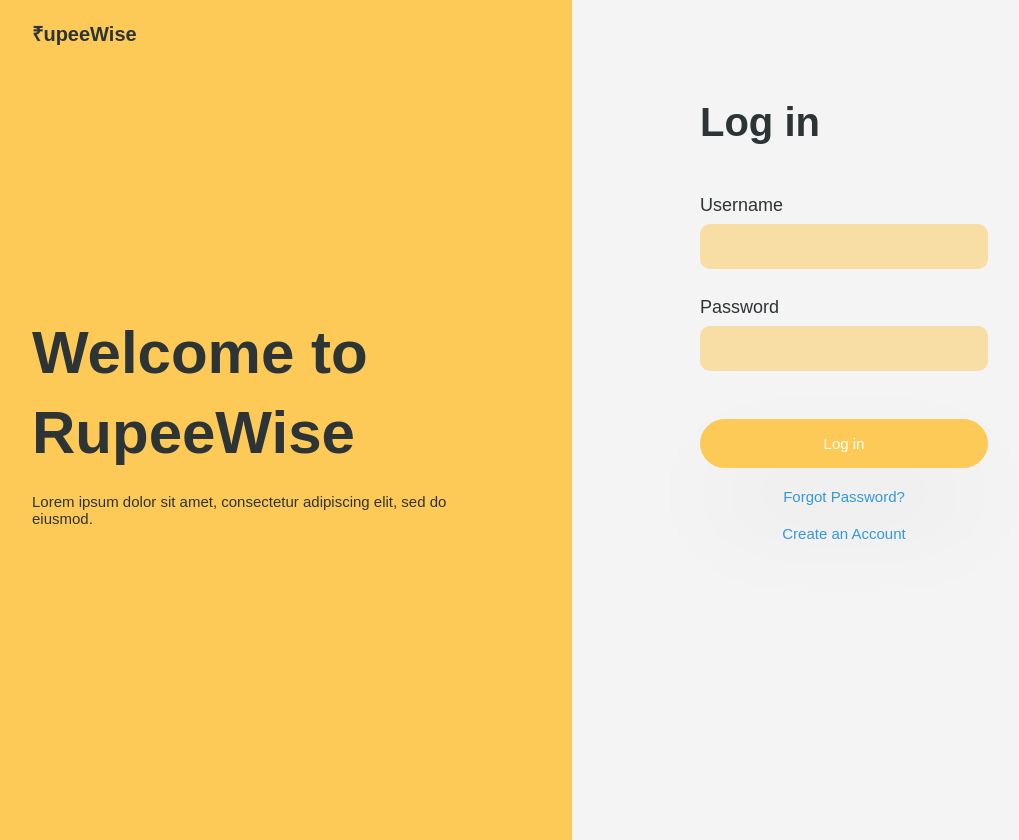
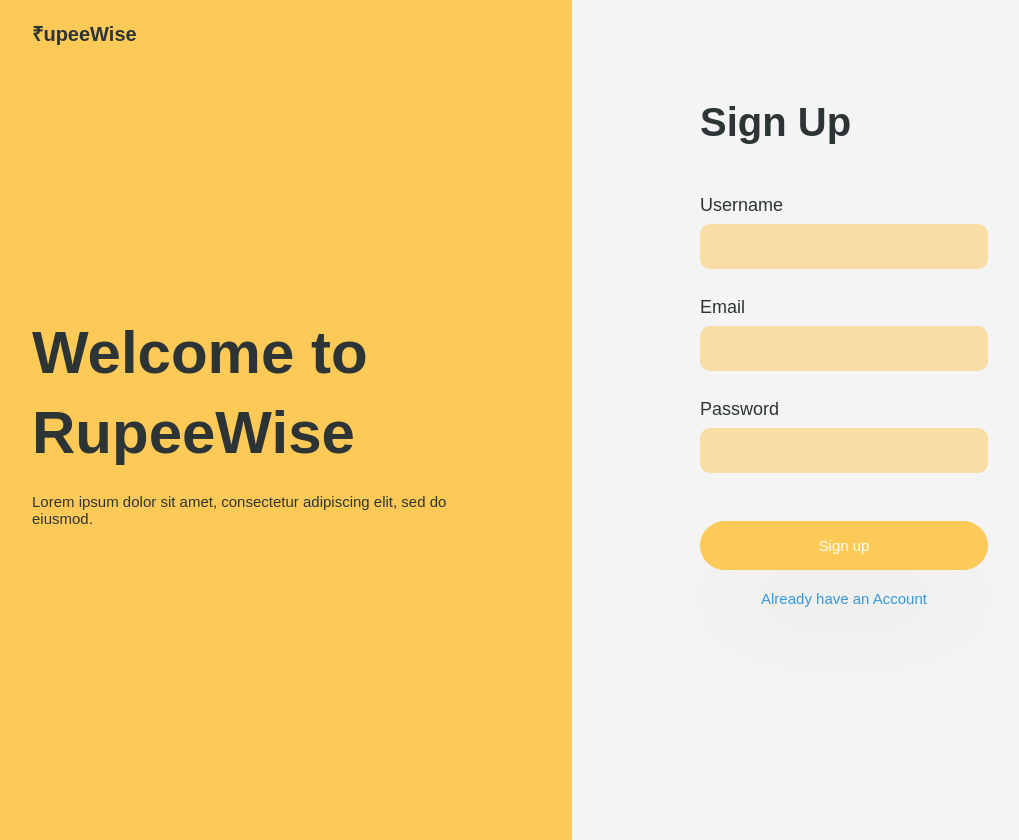
Before and after one commit to ZartDrag/RupeeWise, a React (Create React App) app: page /login in a window 1280 px wide. Both pictures are taken after a click on the element "Create an Account". Shown: the whole page, without its empty margins (68-1087 px from the left). Built offline with nearby package versions, Linux system fonts and the light colour scheme.

Commit message:
Login/signup working

```diff
--- a/src/Mycomponent/Login.js
+++ b/src/Mycomponent/Login.js
@@ -1,19 +1,13 @@
-import React from 'react'
-import { useNavigate } from 'react-router-dom';
+import React, { useEffect, useRef } from "react";
+import { useNavigate } from "react-router-dom";
 
-export default function Login() {
-    var loginFormContainer = document.querySelector("#loginform--container");
-    var signupFormContainer = document.querySelector("#signupform--container");
+var loginFormContainer;
+var signupFormContainer;
 
-    // // functions
-
-    // /*
-    // function to toggle login and Sign up form containers
-    // */
 function toggleActive(cls1, cls2) {
-      if (cls1 != null && cls1.classList.contains("hide")) {
-        cls1.classList.remove("hide");
-        cls2.classList.add("hide");
+  if (cls1 != null && cls1.current.classList.contains("hide")) {
+    cls1.current.classList.remove("hide");
+    cls2.current.classList.add("hide");
   } else {
     console.log("not working");
   }
@@ -27,131 +21,157 @@ export default function Login() {
   toggleActive(signupFormContainer, loginFormContainer);
 }
 
-    function windowOpener(windowPage) {
-      window.open(windowPage);
-    }
-    const navigate=useNavigate();
-
+export default function Login() {
+  // console.log(loginFormContainer);
+  loginFormContainer = useRef(null);
+  signupFormContainer = useRef(null);
+  const navigate = useNavigate();
   return (
     <div>
-
-
-      <div class="loginPage">
-      <div class="loginPage__leftside">
-        <div class="loginPage--logo">
+      <div className="loginPage">
+        <div className="loginPage__leftside">
+          <div className="loginPage--logo">
             <a href="index.html">₹upeeWise</a>
           </div>
-        <div class="loginPage--headingbox">
-          <h1 class="loginPage--hero">Welcome to<br />RupeeWise</h1>
-          <p class="loginPage--para">
+          <div className="loginPage--headingbox">
+            <h1 className="loginPage--hero">
+              Welcome to
+              <br />
+              RupeeWise
+            </h1>
+            <p className="loginPage--para">
               Lorem ipsum dolor sit amet, consectetur adipiscing elit, sed do
               eiusmod.
             </p>
           </div>
         </div>
-      <div class="loginPage__rightside">
-
+        <div className="loginPage__rightside">
           {/* <!-- login --> */}
 
-        <div id="loginform--container" class="loginform--container">
-          <h2 class="login--text">Log in</h2>
-          <div class="input--area">
-            <div class="username--wrapper input--field">
-              <label for="username">Username</label><br />
-              <div class="loginInput--box">
-                <input type="text" name="username" class="login--uname" />
-                <span class="material-symbols-rounded i-check hide">
+          <div ref={loginFormContainer} className="loginform--container">
+            <h2 className="login--text">Log in</h2>
+            <div className="input--area">
+              <div className="username--wrapper input--field">
+                <label for="username">Username</label>
+                <br />
+                <div className="loginInput--box">
+                  <input type="text" name="username" className="login--uname" />
+                  <span className="material-symbols-rounded i-check hide">
                     check
                   </span>
-                <span class="material-symbols-rounded i-exclaim hide">
+                  <span className="material-symbols-rounded i-exclaim hide">
                     exclamation
                   </span>
                 </div>
               </div>
-            <div class="password--wrapper input--field">
-              <label for="password">Password</label><br />
-              <div class="loginInput--box">
-                <input type="password" name="password" class="login--pass" />
-                <span class="material-symbols-rounded i-check hide">
+              <div className="password--wrapper input--field">
+                <label for="password">Password</label>
+                <br />
+                <div className="loginInput--box">
+                  <input
+                    type="password"
+                    name="password"
+                    className="login--pass"
+                  />
+                  <span className="material-symbols-rounded i-check hide">
                     check
                   </span>
-                <span class="material-symbols-rounded i-exclaim hide">
+                  <span className="material-symbols-rounded i-exclaim hide">
                     exclamation
                   </span>
                 </div>
               </div>
-            <div class="submit--wrapper">
-              <button type="submit" class="btn btn--login" onClick={()=>navigate('/login/dashboard',{replace:true})}>Log in</button>
+              <div className="submit--wrapper">
+                <button
+                  type="submit"
+                  className="btn btn--login"
+                  onClick={() =>
+                    navigate("/login/dashboard", { replace: true })
+                  }
+                >
+                  Log in
+                </button>
               </div>
-            <div class="forgot--wrapper">
-              <span class="forgot--text">Forgot Password?</span>
+              <div className="forgot--wrapper">
+                <span className="forgot--text">Forgot Password?</span>
               </div>
-            <div class="create--wrapper">
-              <span onclick={activeSignUp} class="create--text"
-                >Create an Account</span
-              >
+              <div className="create--wrapper">
+                <span onClick={activeSignUp} className="create--text">
+                  Create an Account
+                </span>
               </div>
             </div>
           </div>
 
           {/* <!-- Sign up --> */}
-        <div id="signupform--container" class="signupform--container hide">
-          <h2 class="signup--text">Sign Up</h2>
-          <div class="input--area">
-            <div class="username--wrapper input--field">
-              <div class="label--wrapper">
+          <div ref={signupFormContainer} className="signupform--container hide">
+            <h2 className="signup--text">Sign Up</h2>
+            <div className="input--area">
+              <div className="username--wrapper input--field">
+                <div className="label--wrapper">
                   <label for="username">Username</label>
-                <span class="alert--text hide">Already Exist</span>
+                  <span className="alert--text hide">Already Exist</span>
                 </div>
-              <div class="signupInput--box">
-                <input type="text" name="username" class="signup--uname" />
-                <span class="material-symbols-rounded i-check hide">
+                <div className="signupInput--box">
+                  <input
+                    type="text"
+                    name="username"
+                    className="signup--uname"
+                  />
+                  <span className="material-symbols-rounded i-check hide">
                     check
                   </span>
-                <span class="material-symbols-rounded i-exclaim hide">
+                  <span className="material-symbols-rounded i-exclaim hide">
                     exclamation
                   </span>
                 </div>
               </div>
-            <div class="email--wrapper input--field">
-              <div class="label--wrapper">
+              <div className="email--wrapper input--field">
+                <div className="label--wrapper">
                   <label for="email">Email</label>
-                <span class="alert--text hide">Already Exist</span>
+                  <span className="alert--text hide">Already Exist</span>
                 </div>
-              <div class="signupInput--box">
-                <input type="email" name="email" class="signup--email" />
-                <span class="material-symbols-rounded i-check hide">
+                <div className="signupInput--box">
+                  <input type="email" name="email" className="signup--email" />
+                  <span className="material-symbols-rounded i-check hide">
                     check
                   </span>
-                <span class="material-symbols-rounded i-exclaim hide">
+                  <span className="material-symbols-rounded i-exclaim hide">
                     exclamation
                   </span>
                 </div>
               </div>
-            <div class="password--wrapper input--field">
-              <label for="password">Password</label><br />
-              <div class="signupInput--box">
-                <input type="password" name="password" class="signup--pass" />
-                <span class="material-symbols-rounded i-check hide">
+              <div className="password--wrapper input--field">
+                <label for="password">Password</label>
+                <br />
+                <div className="signupInput--box">
+                  <input
+                    type="password"
+                    name="password"
+                    className="signup--pass"
+                  />
+                  <span className="material-symbols-rounded i-check hide">
                     check
                   </span>
-                <span class="material-symbols-rounded i-exclaim hide">
+                  <span className="material-symbols-rounded i-exclaim hide">
                     exclamation
                   </span>
                 </div>
               </div>
-            <div class="submit--wrapper">
-              <button type="submit" class="btn btn--signup">Sign up</button>
+              <div className="submit--wrapper">
+                <button type="submit" className="btn btn--signup">
+                  Sign up
+                </button>
               </div>
-            <div class="already--wrapper">
-              <span onclick={activeLogin} class="alreadyacc--text"
-                >Already have an Account</span
-              >
+              <div className="already--wrapper">
+                <span onClick={activeLogin} className="alreadyacc--text">
+                  Already have an Account
+                </span>
               </div>
             </div>
           </div>
         </div>
       </div>
     </div>
-  )
+  );
 }
```
Also changed, not shown: src/Mycomponent/Dashboard.js (+110 -81 lines), src/Dashboard.js (added). Lines whose indentation alone changed are shown as unchanged.
